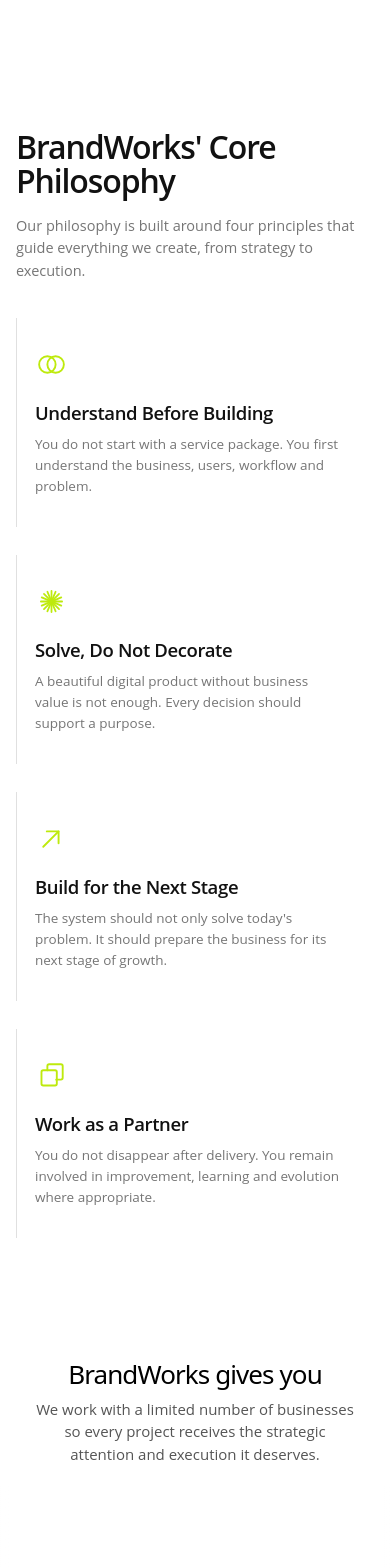
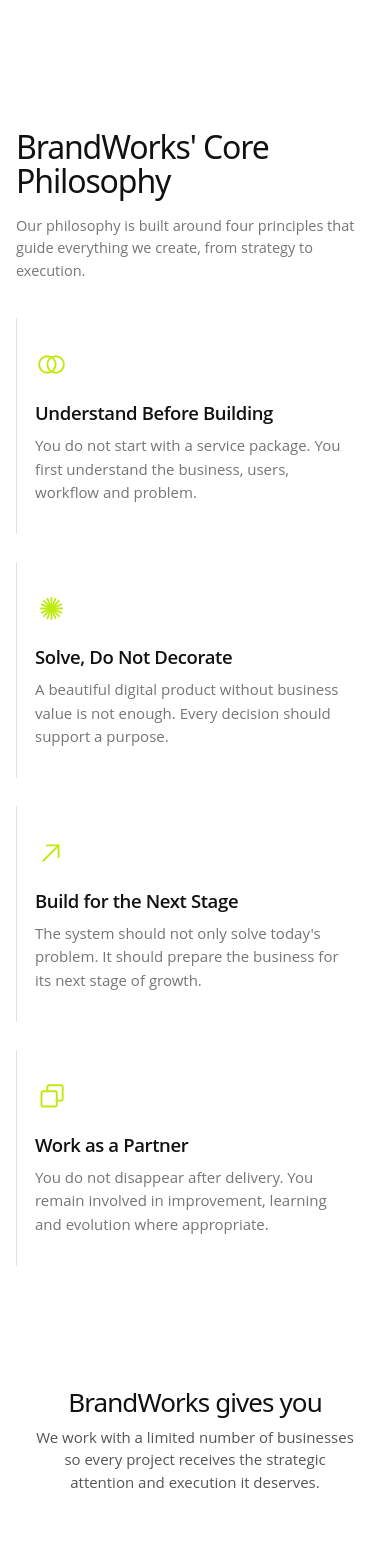
Before and after one commit to evolkun-digital-studio/Brandworks, a Next.js app in the folder Brandworks/: page / in a window 390 px wide. Shown: the part 1140-2708 px from the top of the page. Built offline with nearby package versions, Linux system fonts and the light colour scheme; no server answers.

Commit message:
imporved ui2

```diff
--- a/Brandworks/src/components/HomeIntroStatement.module.css
+++ b/Brandworks/src/components/HomeIntroStatement.module.css
@@ -38,7 +38,8 @@
   align-items: center;
   min-height: auto;
   padding-top: clamp(3.5rem, 17vw, 15rem);
-  padding-bottom: clamp(1rem, 8vw, 8rem);
+  padding-bottom: clamp(3.5rem, 17vw, 15rem);
+  /* padding-bottom: clamp(1rem, 8vw, 8rem); */
 }
 
 .statement {
--- a/Brandworks/src/components/Service/Services.css
+++ b/Brandworks/src/components/Service/Services.css
@@ -2,7 +2,7 @@
 .services-showcase {
   --card-w: clamp(440px, min(45vw, 66vh), 640px);
   --card-h: calc(var(--card-w) * 0.625);
-  --card-gap: clamp(20px, 2.25vw, 36px);
+  --card-gap: clamp(8px, 1vw, 16px);
 
   background: #ffffff;
   color: #000;
@@ -22,11 +22,11 @@
 
 .services-showcase__title {
   font-family: var(--font-primary, 'Courier Prime', serif);
-  font-size: clamp(40px, calc(5.8vw - 20px), 64px);
-  font-weight: 500;
+  font-size: clamp(40px, calc(5.8vw - 20px), 54px);
+  font-weight: 300;
   line-height: 0.95;
   letter-spacing: -0.035em;
-  color: #000;
+  color: #111111;
   margin: 0;
   max-width: 100%;
 }
@@ -228,7 +228,7 @@
 @media (max-width: 1023px) {
   .services-showcase {
     --card-w: clamp(360px, min(58vw, 60vh), 520px);
-    --card-gap: 22px;
+    --card-gap: 10px;
   }
 
   .services-showcase__title {
@@ -245,7 +245,7 @@
   .services-showcase {
     --card-w: min(78vw, 360px, 58vh);
     --card-h: calc(var(--card-w) * 0.625);
-    --card-gap: 12px;
+    --card-gap: 8px;
     min-height: 100svh;
   }
 
--- a/Brandworks/src/components/Service/Services.tsx
+++ b/Brandworks/src/components/Service/Services.tsx
@@ -18,11 +18,11 @@ const services = [
 ]
 
 type TrackGeometry = {
-  cardWidth: number
+  activeScale: number
   step: number
 }
 
-const ACTIVE_CARD_SCALE = 1
+const ACTIVE_CARD_GROWTH_PX = 15
 const RESTING_CARD_SCALE = 0.82
 const MAX_IMAGE_BLUR_PX = 0.6
 const REDUCED_MOTION_QUERY = '(prefers-reduced-motion: reduce)'
@@ -39,8 +39,10 @@ const getReducedMotionServerSnapshot = () => false
 const getTrackGeometry = (card: HTMLElement): TrackGeometry => {
   const gap = Number.parseFloat(getComputedStyle(card).getPropertyValue('--card-gap')) || 48
   const cardWidth = card.offsetWidth
-  const step = window.innerWidth <= 700 ? cardWidth * 0.84 : cardWidth + gap
-  return { cardWidth, step }
+  const activeScale = (cardWidth + ACTIVE_CARD_GROWTH_PX) / cardWidth
+  const scaledCardWidth = cardWidth * ((activeScale + RESTING_CARD_SCALE) / 2)
+  const step = scaledCardWidth + gap
+  return { activeScale, step }
 }
 
 export default function Services() {
@@ -74,7 +76,7 @@ export default function Services() {
     // Cards wrap outside the viewport, creating a continuous sequence. Focus
     // is derived from each card's distance from the exact centre of the track.
     const placeCards = () => {
-      const { step } = geometry
+      const { activeScale, step } = geometry
 
       cards.forEach((card, i) => {
         const relativePosition = gsap.utils.wrap(-halfTrack, halfTrack, i - state.phase)
@@ -86,7 +88,7 @@ export default function Services() {
         gsap.set(card, {
           x: relativePosition * step,
           y: edge * 18,
-          scale: RESTING_CARD_SCALE + focus * (ACTIVE_CARD_SCALE - RESTING_CARD_SCALE),
+          scale: RESTING_CARD_SCALE + focus * (activeScale - RESTING_CARD_SCALE),
           opacity: 0.32 + focus * 0.68,
           zIndex: Math.round(1 + focus * 10),
           force3D: true,
--- a/Brandworks/src/components/WorkWithImpact.tsx
+++ b/Brandworks/src/components/WorkWithImpact.tsx
@@ -151,7 +151,7 @@ type Profile = {
 };
 
 const TABLET_PROFILE: Profile = {
-  x: [0, 0.58, 1.0, 1.32],
+  x: [0, 0.5, 0.9, 1.2],
 
   z: [180, 55, -105, -260],
 
@@ -163,7 +163,7 @@ const TABLET_PROFILE: Profile = {
 };
 
 const LAPTOP_PROFILE: Profile = {
-  x: [0, 0.54, 0.94, 1.25],
+  x: [0, 0.46, 0.84, 1.13],
 
   z: [245, 90, -145, -330],
 
@@ -175,7 +175,7 @@ const LAPTOP_PROFILE: Profile = {
 };
 
 const DESKTOP_PROFILE: Profile = {
-  x: [0, 0.5, 0.88, 1.2],
+  x: [0, 0.42, 0.78, 1.08],
 
   z: [320, 120, -160, -420],
 
@@ -187,7 +187,7 @@ const DESKTOP_PROFILE: Profile = {
 };
 
 const WIDE_PROFILE: Profile = {
-  x: [0, 0.47, 0.82, 1.12],
+  x: [0, 0.39, 0.72, 1.0],
 
   z: [365, 145, -185, -470],
 
--- a/Brandworks/src/components/avc.module.css
+++ b/Brandworks/src/components/avc.module.css
@@ -47,19 +47,9 @@
 
 .title {
   margin: 0;
-  font-family:
-    'Google Sans',
-    'Google Sans Flex',
-    var(--font-secondary),
-    'Open Sans',
-    'Inter',
-    -apple-system,
-    BlinkMacSystemFont,
-    'Segoe UI',
-    Roboto,
-    sans-serif;
+  font-family:var(--font-primary);
   font-size: clamp(36px, 4vw, 48px);
-  font-weight: 600;
+  font-weight: 300;
   line-height: 1.08;
   letter-spacing: -0.035em;
   color: #111111;
@@ -141,7 +131,7 @@
 
 .cardDescription {
   margin: 0;
-  font-size: 13.5px;
+  font-size: 15px;
   line-height: 1.55;
   color: rgba(17, 17, 17, 0.58);
   max-width: 320px;
```
